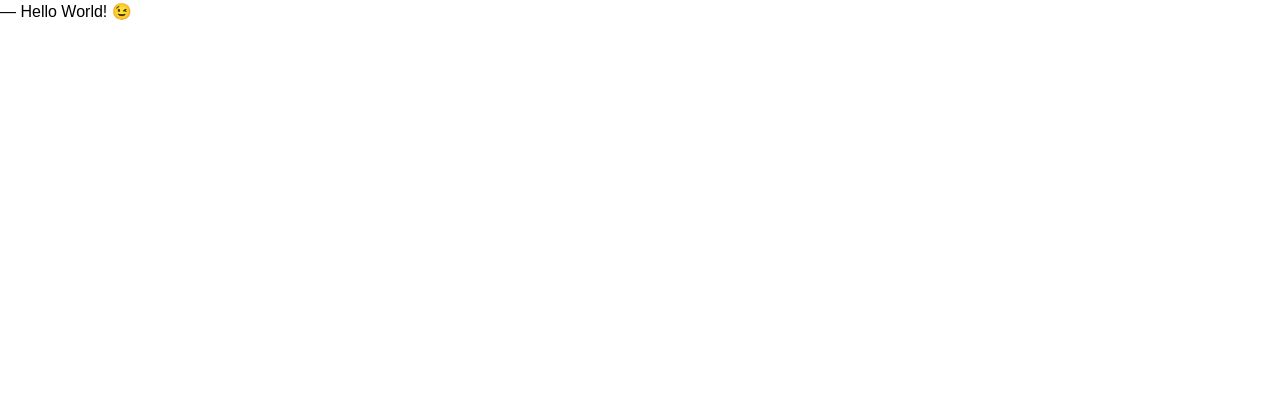
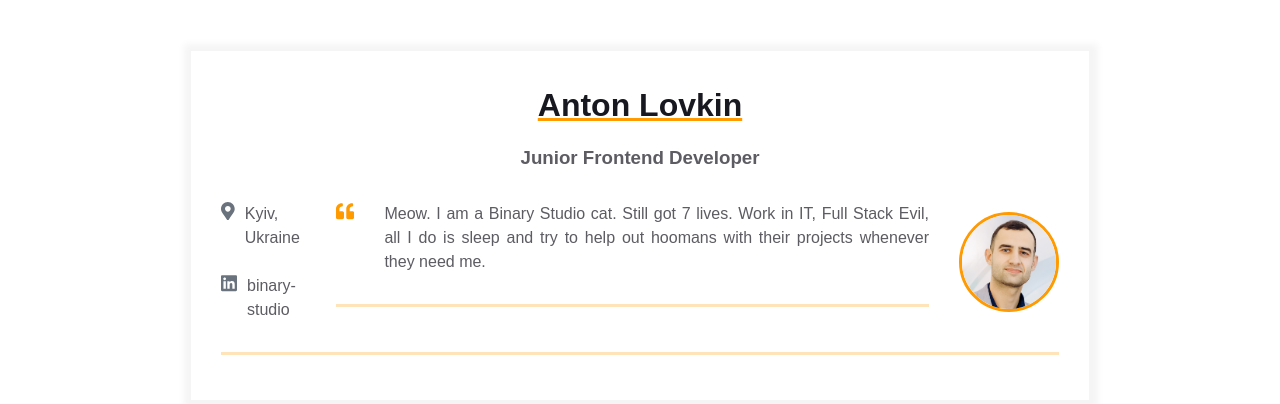
Before and after one commit to AntonLovkin/homepage, a plain HTML site: page index.html in a window 1280 px wide. Drawn offline with Linux system fonts and the light colour scheme.

Commit message:
Added primary content

```diff
--- a/index.html
+++ b/index.html
@@ -7,6 +7,63 @@
     <title>Résumé</title>
   </head>
   <body>
-    ― Hello World! &#x1F609;
+    <main>
+        <div class="resume">
+            <div class="container">
+            <div class="resume__block">
+                <h1 class="contact-info__header">Anton Lovkin</h1>
+                <h3 class="contact-info__sub-header">Junior Frontend Developer</h3>
+
+                <div class="contact_info_container fh">
+                <div class="contact-info__block">
+                    <a href="" rel="author" class="contact-info__item">
+                        <div class="contact-info__item-icon-wrapper">
+                            <svg class="contact-info__item-icon" xmlns="http://www.w3.org/2000/svg" viewBox="0 0 384 512">
+                            <path
+                                d="M172.268 501.67C26.97 291.031 0 269.413 0 192 0 85.961 85.961 0 192 0s192 85.961 192 192c0 77.413-26.97 99.031-172.268 309.67-9.535 13.774-29.93 13.773-39.464 0zM192 272c44.183 0 80-35.817 80-80s-35.817-80-80-80-80 35.817-80 80 35.817 80 80 80z">
+                            </path>
+                            </svg>
+                        </div>
+                        <span>Kyiv, Ukraine</span>
+                    </a>
+                    <a href="https://ua.linkedin.com/company/binary-studio_241166" rel="author" class="contact-info__item">
+                        <div class="contact-info__item-icon-wrapper">
+                            <svg class="contact-info__item-icon" xmlns="http://www.w3.org/2000/svg" viewBox="0 0 448 512">
+                            <path
+                                d="M416 32H31.9C14.3 32 0 46.5 0 64.3v383.4C0 465.5 14.3 480 31.9 480H416c17.6 0 32-14.5 32-32.3V64.3c0-17.8-14.4-32.3-32-32.3zM135.4 416H69V202.2h66.5V416zm-33.2-243c-21.3 0-38.5-17.3-38.5-38.5S80.9 96 102.2 96c21.2 0 38.5 17.3 38.5 38.5 0 21.3-17.2 38.5-38.5 38.5zm282.1 243h-66.4V312c0-24.8-.5-56.7-34.5-56.7-34.6 0-39.9 27-39.9 54.9V416h-66.4V202.2h63.7v29.2h.9c8.9-16.8 30.6-34.5 62.9-34.5 67.2 0 79.7 44.3 79.7 101.9V416z">
+                            </path>
+                            </svg>
+                        </div>
+                        <span>binary-studio</span>
+                    </a>
+                </div>
+                <div class="container">
+                    <div class="resume__block">
+                        <div class="intro">
+                        <div class="intro__icon-wrapper">
+                            <svg class="intro__icon" xmlns="http://www.w3.org/2000/svg" viewBox="0 0 512 512">
+                            <path
+                                d="M464 256h-80v-64c0-35.3 28.7-64 64-64h8c13.3 0 24-10.7 24-24V56c0-13.3-10.7-24-24-24h-8c-88.4 0-160 71.6-160 160v240c0 26.5 21.5 48 48 48h128c26.5 0 48-21.5 48-48V304c0-26.5-21.5-48-48-48zm-288 0H96v-64c0-35.3 28.7-64 64-64h8c13.3 0 24-10.7 24-24V56c0-13.3-10.7-24-24-24h-8C71.6 32 0 103.6 0 192v240c0 26.5 21.5 48 48 48h128c26.5 0 48-21.5 48-48V304c0-26.5-21.5-48-48-48z">
+                            </path>
+                            </svg>
+                        </div>
+                        <p class="intro_text">Meow.
+                            I am a Binary Studio cat. Still got 7 lives. Work in IT, Full Stack Evil,
+                            all I do is sleep and try to help out hoomans with their projects whenever
+                            they need me.
+                        </p>
+                        </div>
+                    </div>
+                </div>
+                <div class="contact-info__block contact-info__block--center">
+                    <img class="contact-info__avatar" src="assets/avatar.jpg" alt="Avatar">
+                </div>
+
+                <div class="contact-info__block"></div>
+                </div>
+            </div>
+            </div>
+        </div>
+    </main>
   </body>
 </html>
```
Also changed, not shown: assets/avatar.jpg (added).
